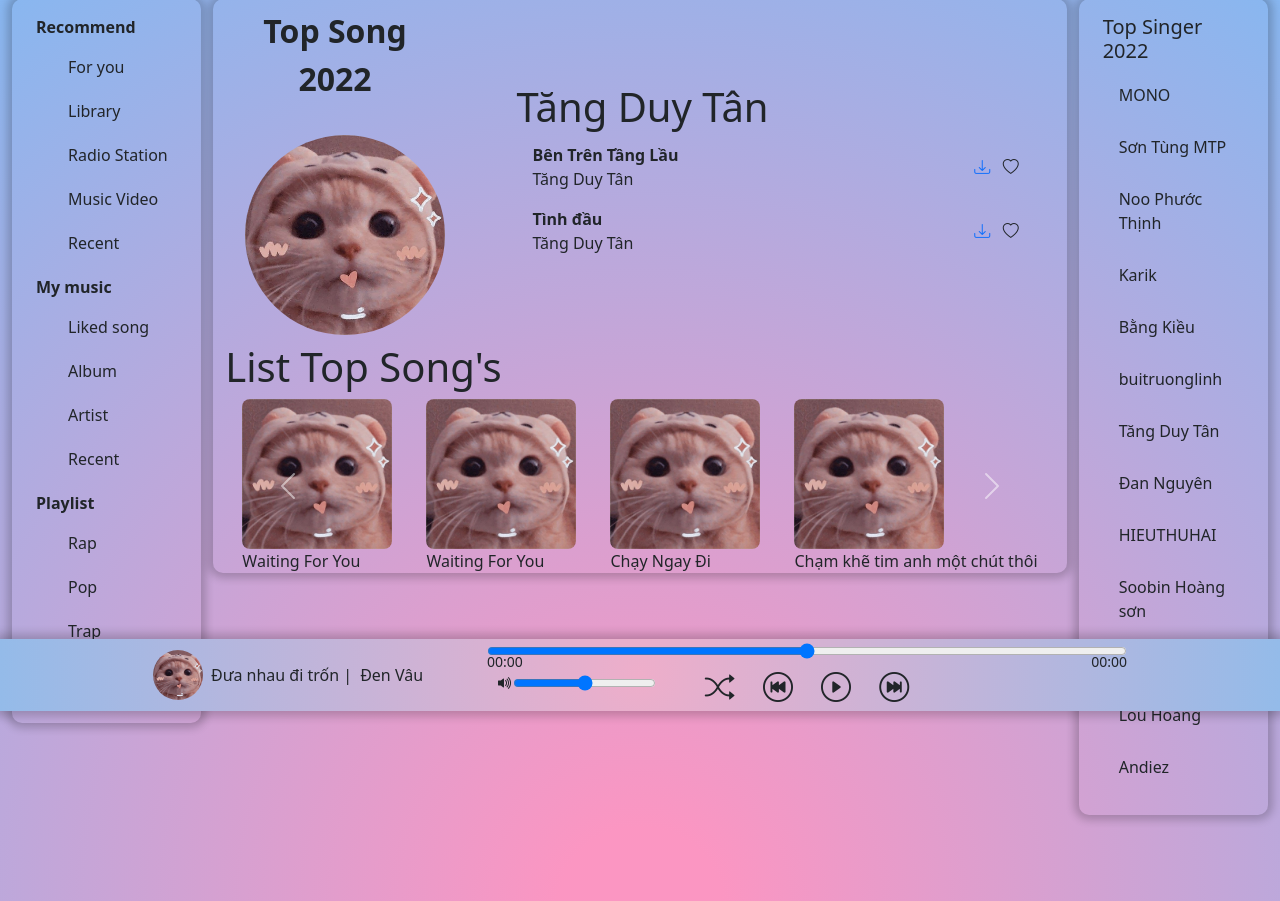
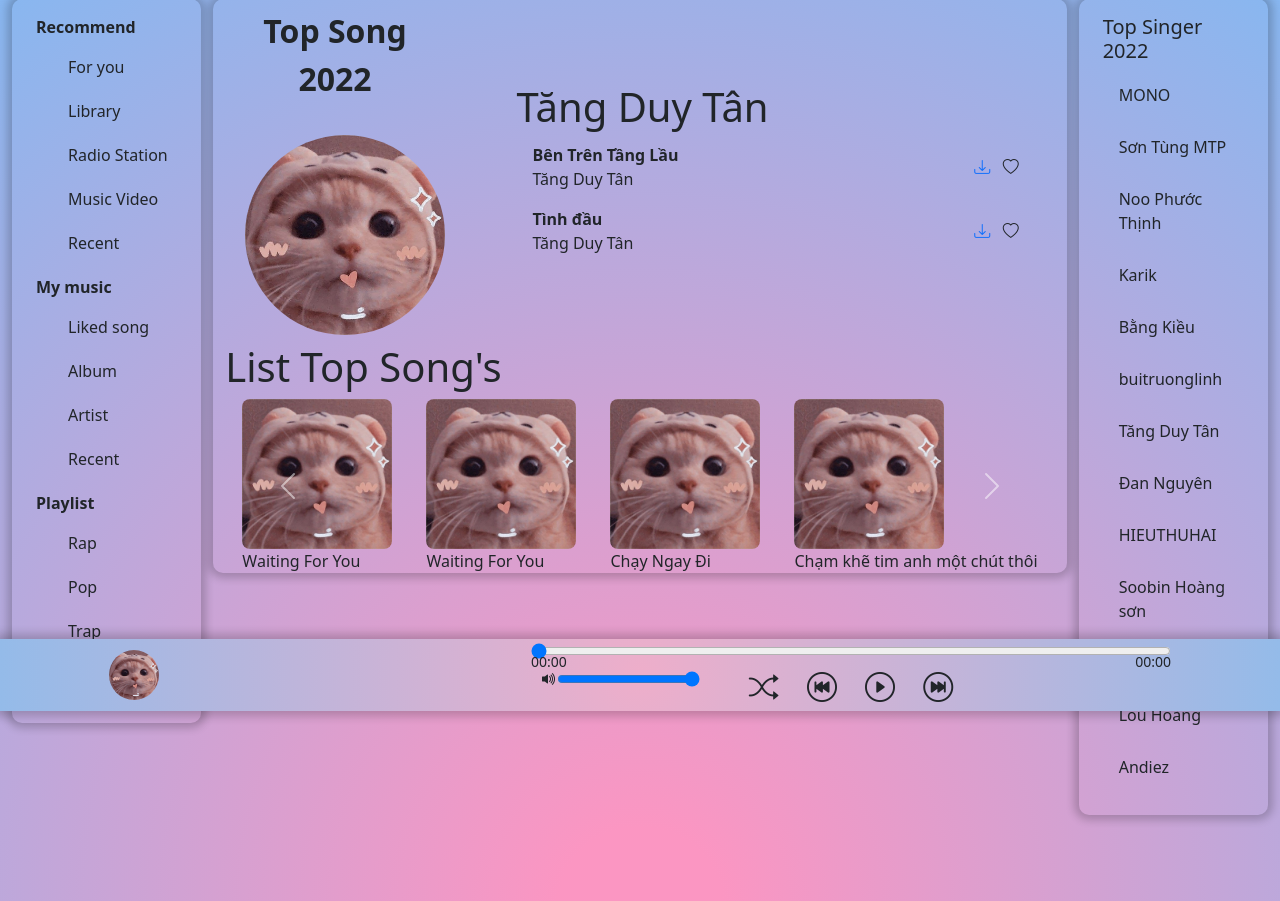
Before and after one commit to thint2908/Music-Streaming, a PHP site: page / in a window 1280 px wide. Shown: the part 89-990 px from the top of the page. Run offline with PHP 8.4, Linux system fonts and the light colour scheme; data comes from the database, SQL or seed files in the repository; some libraries are stand-ins or nearby versions.

Commit message:
update next prev btn volume

```diff
--- a/source/css/index.css
+++ b/source/css/index.css
@@ -203,6 +203,7 @@ body {
 .footer .song-author,
 .footer .song-name {
 	margin-left: 8px;
+	width: 300px;
 }
 .footer .music-status {
 	/* width: 20%;
--- a/source/index.php
+++ b/source/index.php
@@ -278,24 +278,24 @@ session_start();
 				<div class="img-song">
 					<img src="./img/an-huynh.jpg" alt="" />
 				</div>
-				<div class="song-name">Đưa nhau đi trốn |</div>
-				<div class="song-author">Đen Vâu</div>
+				<div class="song-name"></div>
+				<!-- <div class="song-author">Đen Vâu</div> -->
 			</div>
 			<div class="music-status">
 				<div class="music-timer">
 					<p class="song-currTime">00:00</p>
 					<p class="song-totalTime">00:00</p>
-					<input type="range" name="music-timer" id="musicTimer" />
-					<div class="volume-bar">
-						<i class="bi bi-volume-up-fill"></i>
-						<input type="range" name="volume" id="volume" max='100'>
+					<input value="0" type="range" name="music-timer" id="musicTimer" onchange="changeCurrentTime(this.value)" />
+					<div class="volume-bar bi bi-volume-up-fill">
+						<!-- <i class="bi bi-volume-up-fill"></i> -->
+						<input value="1" type="range" name="volume" id="volume" max='1' min="0" step="0.01" onchange="changeVolume(this.value)">
 					</div>
 				</div>
 				<div class="music-option">
 					<div id="shuffle-btn" class="option-btn">
 						<i class="bi bi-shuffle"></i>
 					</div>
-					<div id="backward-btn" class="option-btn">
+					<div id="prev-btn" class="option-btn">
 						<i class="bi bi-skip-backward-circle"></i>
 					</div>
 					<div id="play-btn" class="option-btn play-btn" style="display: inline-block">
@@ -304,7 +304,7 @@ session_start();
 					<div id="pause-btn" class="option-btn pause-btn" style="display: none">
 						<i class="bi bi-pause-circle"></i>
 					</div>
-					<div id="forward-btn" class="option-btn">
+					<div id="next-btn" class="option-btn">
 						<i class="bi bi-skip-forward-circle"></i>
 					</div>
 				</div>
--- a/source/js/index.js
+++ b/source/js/index.js
@@ -6,6 +6,11 @@ let songNameAuthorFooter = $(".song-author");
 let rangeBar = document.getElementById("musicTimer");
 let songCurrTime = $(".song-currTime");
 let songTotalTime = $(".song-totalTime");
+let volume = $("#volume");
+let nextBtn = $("#next-btn");
+let prevBtn = $("#prev-btn");
+let urlList = [];
+let nameList;
 const music = new Audio();
 
 // load mucsic and render music into singer list song
@@ -107,6 +112,8 @@ function show_top_music(response) {
 }
 
 function show_data(data) {
+	$("#volume").value = 1;
+
 	let list_body = $("#music-container");
 	let singer_curr_list = $("#singer-curr-list");
 	singer_curr_list.text(data[0].singer_name);
@@ -148,10 +155,10 @@ function show_data(data) {
 			}
 		);
 		let _list = `
-				<div id="${row.url}" class="song-list">
+				<div id="./musics/${row.url}" class="song-list">
 					<div onclick='playMusic(${row.id})' class="song-info">
-						<div class="song-name ${row.name}">${row.name}</div>
-						<div class="song-author ${row.singer_name}">${row.singer_name}</div>
+						<div id='${row.name}|${row.singer_name}' class="song-name ">${row.name}</div>
+						<div id='${row.singer_name}' class="song-author ">${row.singer_name}</div>
 					</div>
 	  				<div class="song-download">
 					<a href="./musics/${row.url}" download>
@@ -163,7 +170,7 @@ function show_data(data) {
 						<i class="bi bi-heart"></i>
 						<i class="bi bi-heart-fill" style="color: red; display: none"></i>
 					</div>
-					<audio id='${row.id}' src="./musics/${row.url}" type='audio/mp3'>
+					<audio class='${row.name} | ${row.singer_name}'  id='${row.id}' src="./musics/${row.url}" type='audio/mp3'>
 					</audio>
 				</div>
 					`;
@@ -228,15 +235,19 @@ $(function () {
 });
 
 function playMusic(audio) {
-	let name = $("#" + audio);
-	console.log(`song name: ` + name.classList);
 	//handle click on music in list song singer
 	let url = document.getElementById(audio);
 	music.src = url.src;
-	console.log(audio);
-	// if (!isPlaying) {
-	// 	isPlaying = false;
-	// }
+
+	// handle name footer
+	let nameTmp = url.classList;
+	let nameFooter = "";
+	nameTmp.forEach((element) => {
+		nameFooter += element + " ";
+		// console.log(nameFooter);
+	});
+	// ./ handle name footer
+	$(".footer  .song-name").text(nameFooter);
 	isPlaying = true;
 	// music.load();
 	if (isPlaying) {
@@ -262,14 +273,12 @@ function playMusic(audio) {
 	// handle click button play/pause
 
 	// handle audio time range change
-	rangeBar.max = music.duration;
-	rangeBar.value = music.currentTime;
-	// console.log(rangeBar);
 	rangeBar.addEventListener("onchange", handleChangeBar);
 	function handleChangeBar() {}
 	function displayTimer() {
-		rangeBar.value = music.currentTime;
 		let { duration, currentTime } = music;
+		rangeBar.value = currentTime;
+		rangeBar.max = duration;
 		songTotalTime.text(formatTimer(duration));
 		songCurrTime.text(formatTimer(currentTime));
 	}
@@ -277,7 +286,72 @@ function playMusic(audio) {
 	setInterval(() => {
 		displayTimer();
 	}, 500);
+	let index;
+	function getCurrentSongList() {
+		urlList = [];
+		let songList = $(".song-list");
+		nameList = $("#music-container .song-name");
+		console.log(nameList[0].id);
+		for (let element of songList) {
+			urlList.push(element.id);
+		}
+		var result = Object.keys(urlList).map((key) => [Number(key), urlList[key]]);
+		currIndex = "." + url.src.slice(33);
+		// currIndex = urlList
+		// 	.map(function (e) {
+		// 		return e;
+		// 	})
+		// 	.indexOf(url.src);
+		// console.log(result.indexOf(currIndex));
+		console.log(typeof currIndex);
+		console.log(currIndex);
+		console.log(urlList);
+		console.log(typeof urlList);
+		for (let i = 0; i < urlList.length; i++) {
+			if (urlList[i] == currIndex) {
+				index = i;
+			}
+		}
+	}
+	getCurrentSongList();
+	nextBtn.click(function (e) {
+		if ($("#play-btn").css("display") === "inline-block") {
+			$("#play-btn").css("display", "none");
+		}
+		$("#pause-btn").css("display", "inline-block");
+		index++;
+		if (index >= urlList.length) {
+			index = 0;
+		}
+		music.src = urlList[index];
+		music.play();
+		isPlaying = false;
+		$(".footer  .song-name").text(nameList[index].id);
+	});
+	prevBtn.click(function (e) {
+		if ($("#play-btn").css("display") === "inline-block") {
+			$("#play-btn").css("display", "none");
+		}
+		$("#pause-btn").css("display", "inline-block");
+		index--;
+		if (index < 0) {
+			index = urlList.length - 1;
+		}
+		music.src = urlList[index];
+		music.play();
+		isPlaying = false;
+		$(".footer  .song-name").text(nameList[index].id);
+	});
 }
+document.addEventListener("keydown", function (event) {
+	console.log(event);
+	if (event.keyCode == 80) {
+		pauseBtn.click();
+	}
+	if (event.keyCode == 82) {
+		playBtn.click();
+	}
+});
 playBtn.click(function (e) {
 	if (isPlaying) {
 		music.play();
@@ -308,3 +382,17 @@ function changeStatusFooter(name, singerName, url) {
 	songNameAuthorFooter.text(singerName);
 	songNameFooter.text(name);
 }
+function changeVolume(amount) {
+	music.volume = amount;
+	console.log(music.volume);
+	if (music.volume === 0) {
+		$(".volume-bar").addClass("bi bi-volume-mute-fill");
+		$(".volume-bar").removeClass("bi bi-volume-up-fill");
+	} else {
+		$(".volume-bar").removeClass("bi bi-volume-mute-fill");
+		$(".volume-bar").addClass("bi bi-volume-up-fill");
+	}
+}
+function changeCurrentTime(amount) {
+	music.currentTime = amount;
+}
--- a/source/js/login.js
+++ b/source/js/login.js
@@ -2,11 +2,6 @@ let register = document.getElementById("register");
 let login = document.getElementById("login-btn");
 let registerForm = document.getElementById("register-form");
 let loginForm = document.getElementById("login-form");
-
-console.log(register);
-console.log(login);
-console.log(registerForm);
-console.log(loginForm);
 
 login.addEventListener("click", function () {
 	// alert("ahihi");
```
